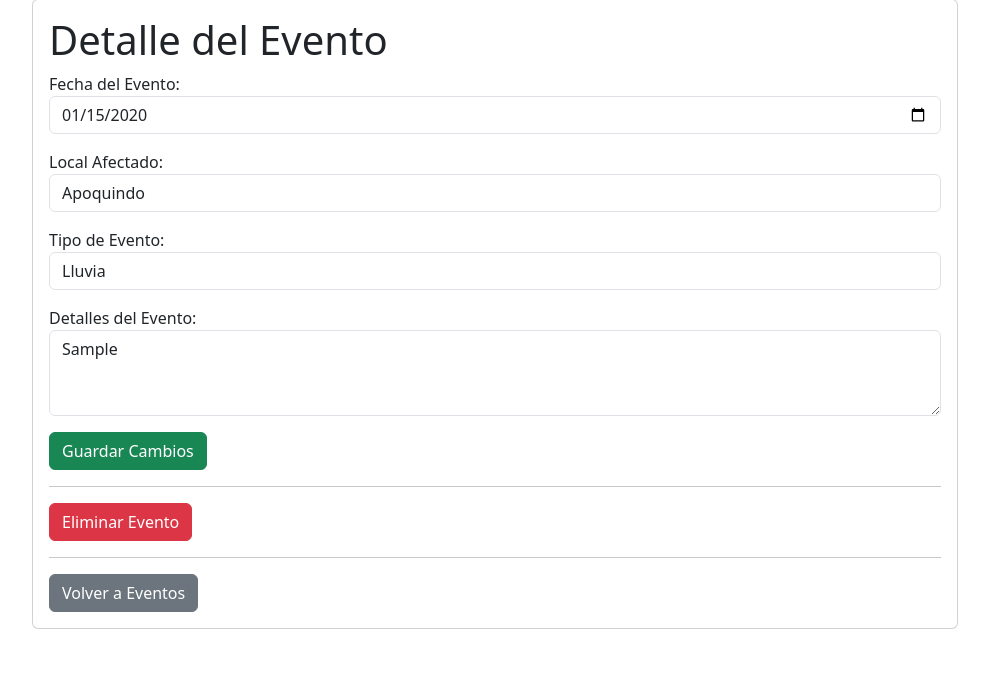
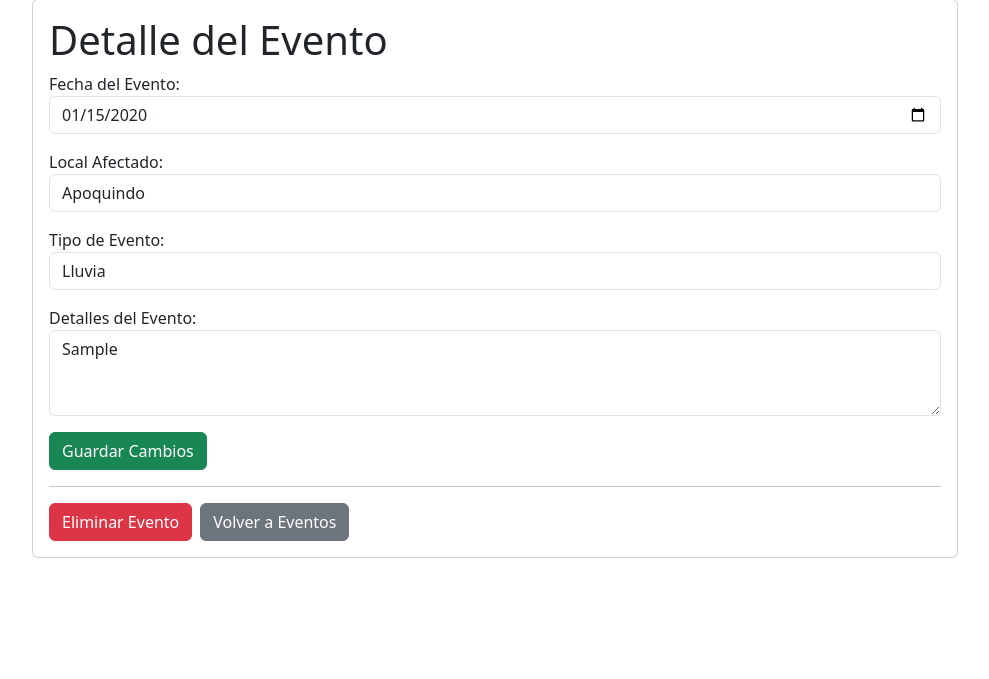
Before and after one commit to Noemi854/bitacora-django-crud, a Django app: page /eventos/1/ in a window 1280 px wide. Shown: the part 121-800 px from the top of the page, without its empty margins (145-1134 px from the left). Run offline with Django 5.2, Linux system fonts and the light colour scheme; a user stored in the database is signed in; tables that the repository leaves empty hold one stand-in row (values such as "Sample post").

Commit message:
nuevo botn de volver

```diff
--- a/eventos/templates/evento_detalle.html
+++ b/eventos/templates/evento_detalle.html
@@ -30,13 +30,17 @@
           {% endif %}
           {% if is_admin or user == evento.creador %}
           <hr class="my-3">
-          <form action="{% url 'evento_delete' evento.id %}" method="POST">
-            {% csrf_token %}
-            <button class="btn btn-danger" type="submit">Eliminar Evento</button>
-          </form>
-          {% endif %}
+          <div class="d-flex gap-2">
+            <form action="{% url 'evento_delete' evento.id %}" method="POST">
+              {% csrf_token %}
+              <button class="btn btn-danger" type="submit">Eliminar Evento</button>
+            </form>
+            <a href="{% url 'eventos' %}" class="btn btn-secondary">Volver a Eventos</a>
+          </div>
+          {% else %}
           <hr class="my-3">
           <a href="{% url 'eventos' %}" class="btn btn-secondary">Volver a Eventos</a>
+          {% endif %}
         </div>
       </div>
     </div>
```
